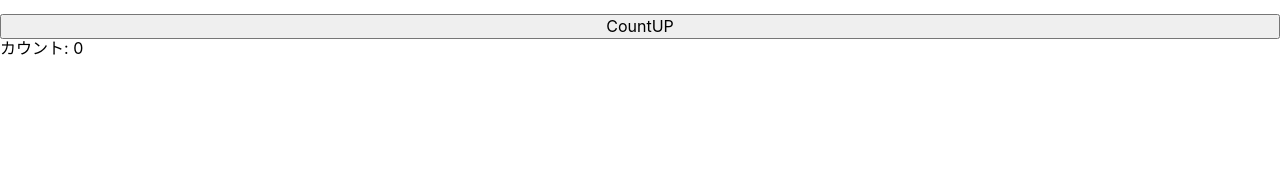
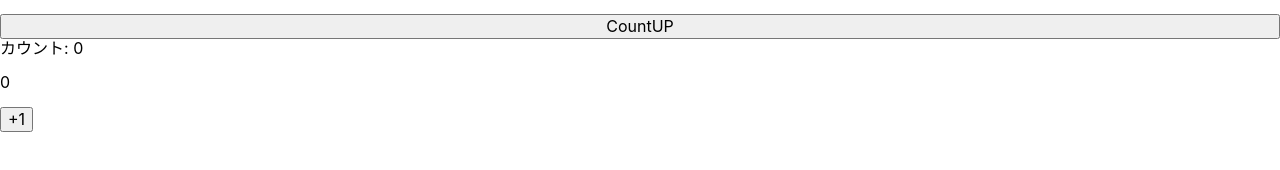
Before and after one commit to yohira0616/react-sandbox, a React (Create React App) app: page / in a window 1280 px wide. Shown: the part 270-440 px from the top of the page. Built offline with nearby package versions, Linux system fonts and the light colour scheme.

Commit message:
useStateとuseCallback 完全に理解した

```diff
--- /dev/null
+++ b/src/HookCounter.tsx
@@ -0,0 +1,17 @@
+import { useCallback, useState } from "react";
+import * as React from "react";
+
+const HookCounter: React.FC = () => {
+  const [count, setCount] = useState(0);
+  const handleClick = useCallback(() => {
+    setCount(count + 1);
+  }, [count]);
+  return (
+    <div>
+      <p>{count}</p>
+      <button onClick={handleClick}>+1</button>
+    </div>
+  );
+};
+
+export default HookCounter;
--- a/src/TodoList.tsx
+++ b/src/TodoList.tsx
@@ -7,6 +7,7 @@ import "./TodoList.css";
 import CounterButton from "./CounterButton";
 import store from "./stores/CounterStore";
 import {fetch} from "./api/TodoRepository"
+import HookCounter from "./HookCounter"
 
 interface TodoListState {
   todos: Array<TodoViewObject>
@@ -50,6 +51,7 @@ export default class TodoList extends Component<{}, TodoListState> {
         </ul>
         <CounterButton/>
         <div>カウント: {store.getState()}</div>
+        <HookCounter></HookCounter>
       </div>
     );
   }
```
